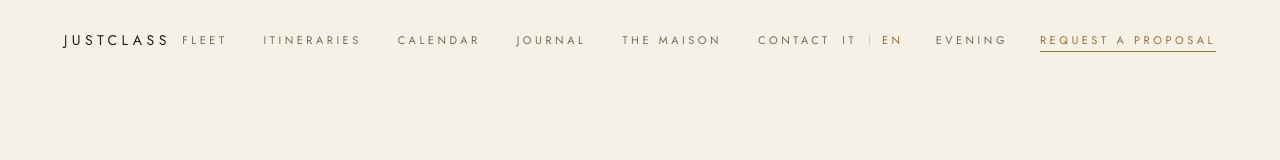
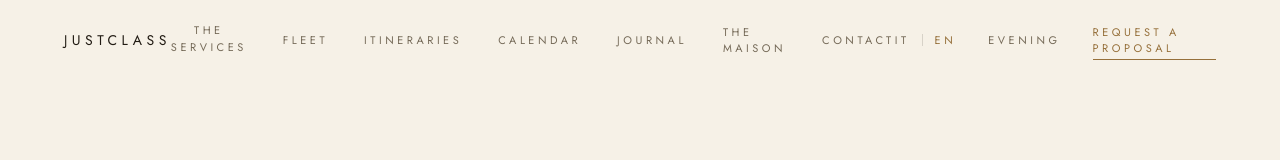
Before and after one commit to itsgrc/justclass, a React (Vite) app: page / in a window 1280 px wide. Shown: the top 160 px of the page. Built offline with nearby package versions, Linux system fonts and the light colour scheme.

Commit message:
feat: mega-menu Servizi nell'header, data-driven
L'header non elencava i servizi (a differenza di footer e menu
mobile, gia' generati da getServicesForLocale). Aggiunge un dropdown
che legge lo stesso catalogo, cosi ogni servizio futuro compare in
automatico senza toccare l'header.

```diff
--- a/src/components/layout/Header.tsx
+++ b/src/components/layout/Header.tsx
@@ -1,6 +1,7 @@
-import { useEffect, useState } from "react";
+import { useEffect, useRef, useState } from "react";
 import { Link } from "@tanstack/react-router";
 import MobileMenu from "@/components/layout/MobileMenu";
+import ServicesMenu from "@/components/layout/ServicesMenu";
 import ThemeToggle from "@/components/ui/ThemeToggle";
 import LanguageToggle from "@/components/ui/LanguageToggle";
 import { useLanguage } from "@/i18n/LanguageContext";
@@ -8,6 +9,8 @@ import { useLanguage } from "@/i18n/LanguageContext";
 export default function Header() {
   const [scrolled, setScrolled] = useState(false);
   const [menuOpen, setMenuOpen] = useState(false);
+  const [servicesOpen, setServicesOpen] = useState(false);
+  const servicesRef = useRef<HTMLDivElement>(null);
   const { t } = useLanguage();
 
   const NAV = [
@@ -25,6 +28,26 @@ export default function Header() {
     window.addEventListener("scroll", onScroll, { passive: true });
     return () => window.removeEventListener("scroll", onScroll);
   }, []);
+
+  useEffect(() => {
+    if (!servicesOpen) return;
+
+    const onKey = (e: KeyboardEvent) => {
+      if (e.key === "Escape") setServicesOpen(false);
+    };
+    const onClickOutside = (e: MouseEvent) => {
+      if (servicesRef.current && !servicesRef.current.contains(e.target as Node)) {
+        setServicesOpen(false);
+      }
+    };
+
+    document.addEventListener("keydown", onKey);
+    document.addEventListener("mousedown", onClickOutside);
+    return () => {
+      document.removeEventListener("keydown", onKey);
+      document.removeEventListener("mousedown", onClickOutside);
+    };
+  }, [servicesOpen]);
 
   return (
     <>
@@ -45,6 +68,12 @@ export default function Header() {
           </Link>
 
           <nav className="hidden items-center gap-9 lg:flex" aria-label="Principale">
+            <ServicesMenu
+              ref={servicesRef}
+              open={servicesOpen}
+              onToggle={() => setServicesOpen((v) => !v)}
+              onClose={() => setServicesOpen(false)}
+            />
             {NAV.map((item) => (
               <Link
                 key={item.to}
--- /dev/null
+++ b/src/components/layout/ServicesMenu.tsx
@@ -0,0 +1,70 @@
+import { forwardRef } from "react";
+import { Link } from "@tanstack/react-router";
+import { AnimatePresence, motion } from "framer-motion";
+import { getServicesForLocale } from "@/data/services";
+import { useLanguage } from "@/i18n/LanguageContext";
+import { EASE_LUXE } from "@/lib/motion";
+
+interface ServicesMenuProps {
+  open: boolean;
+  onToggle: () => void;
+  onClose: () => void;
+}
+
+/*
+ * Mega-menu dell'header: l'intero catalogo dei servizi, due colonne,
+ * indice numerato come nelle pagine editoriali. Data-driven: cresce
+ * da sola con ogni nuova voce in services.ts, senza toccare l'header.
+ */
+const ServicesMenu = forwardRef<HTMLDivElement, ServicesMenuProps>(function ServicesMenu(
+  { open, onToggle, onClose },
+  ref,
+) {
+  const { t, locale } = useLanguage();
+  const services = getServicesForLocale(locale);
+
+  return (
+    <div ref={ref} className="relative hidden lg:block">
+      <button
+        type="button"
+        onClick={onToggle}
+        aria-haspopup="true"
+        aria-expanded={open}
+        className="link-luxe eyebrow cursor-pointer text-taupe transition-colors duration-500 hover:text-ink"
+      >
+        {t.nav.services}
+      </button>
+
+      <AnimatePresence>
+        {open && (
+          <motion.div
+            initial={{ opacity: 0, y: -8 }}
+            animate={{ opacity: 1, y: 0 }}
+            exit={{ opacity: 0, y: -8 }}
+            transition={{ duration: 0.35, ease: EASE_LUXE }}
+            className="absolute left-1/2 top-full z-50 mt-6 w-[42rem] -translate-x-1/2 border border-ink/10 bg-ivory p-10"
+          >
+            <div className="grid grid-cols-2 gap-x-10">
+              {services.map((service) => (
+                <Link
+                  key={service.id}
+                  to="/services/$slug"
+                  params={{ slug: service.id }}
+                  onClick={onClose}
+                  className="group flex items-baseline gap-4 border-b border-ink/10 py-3.5"
+                >
+                  <span className="font-display text-sm text-bronze italic">{service.index}</span>
+                  <span className="link-luxe text-base font-light text-ink transition-colors duration-500 group-hover:text-bronze">
+                    {service.label}
+                  </span>
+                </Link>
+              ))}
+            </div>
+          </motion.div>
+        )}
+      </AnimatePresence>
+    </div>
+  );
+});
+
+export default ServicesMenu;
```
